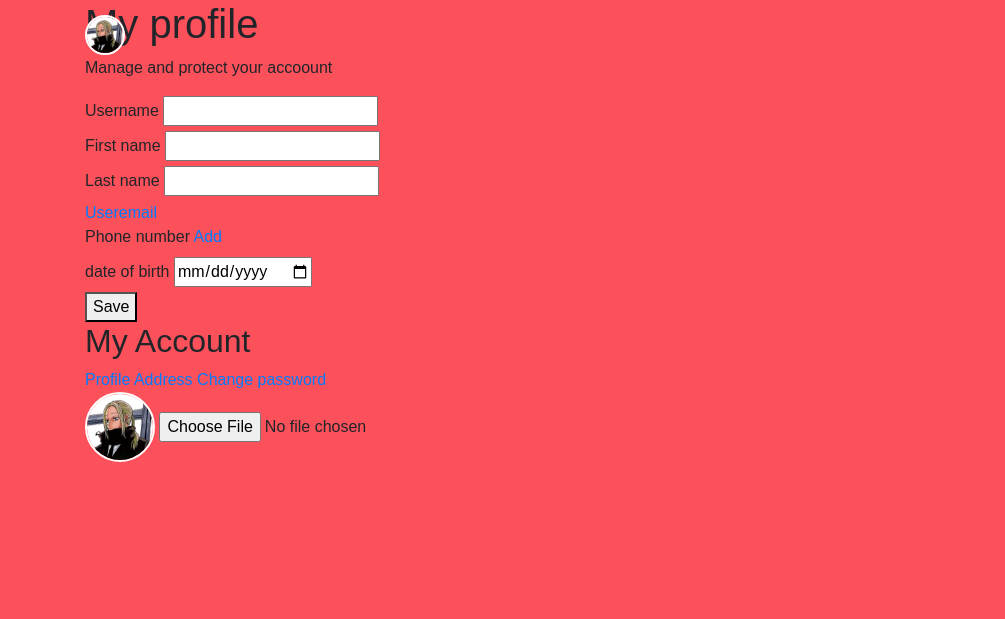
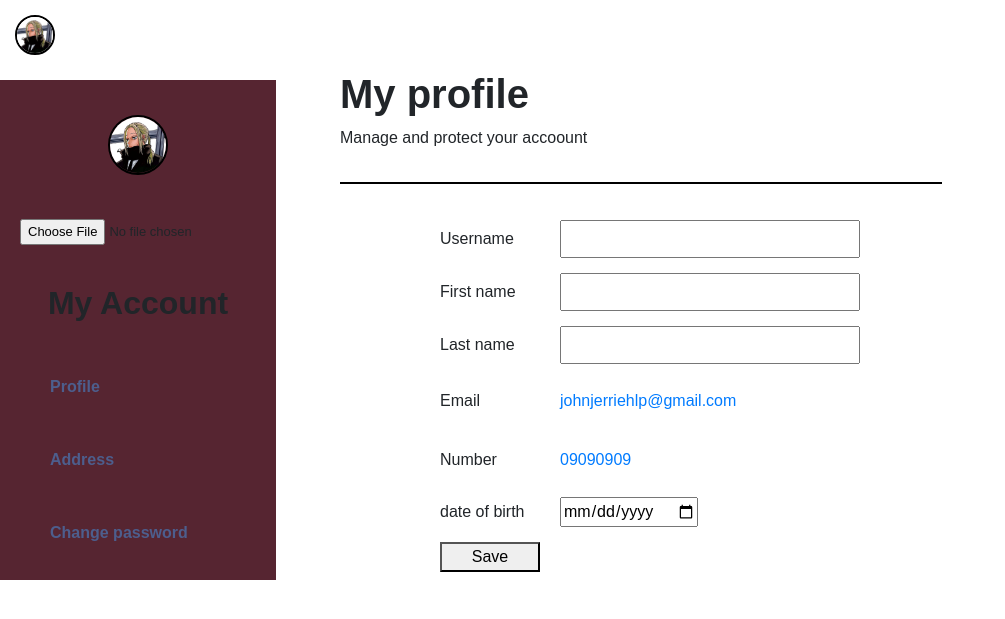
Before and after one commit to slim-rie/SadWebApp, a Flask app: template website/templates/profile.html in a window 1280 px wide. Shown: the top 619 px of the page, without its empty margins (0-1005 px from the left). Run offline with Flask 3, Linux system fonts and the light colour scheme; the template is opened without the code that fills it, so the values that code supplies are empty; some libraries are stand-ins or nearby versions.

Commit message:
progress profile

```diff
--- a/website/static/profile.css
+++ b/website/static/profile.css
@@ -2,33 +2,36 @@
 body {
   margin: 0;
   padding: 0;
-  background-color: #fc515b; /* Light green background for testing */
+  background-color: white; /* Light green background for testing */
   font-family: Arial, sans-serif;
+  padding-top: 60px;
+  display: grid;
 }
 
 /* Style the profile container (now a <header>) */
 header.profile-container {
   top: 15px;
-  position: fixed; /* Allows the dropdown to be positioned relative to this container */
-  display: inline-block; /* Keeps the container inline with other elements */
+  left: 15px;
+  position: fixed;
+  z-index: 1001; /* Higher than the nav-bar’s z-index */
 }
 
 /* Style the profile icon */
 .profile-icon img {
   border-radius: 50%;
-  border: 2px solid #ffffff;
+  border: 2px solid black;
 }
 
-/* Style the dropdown menu (now a <nav>) */
 nav.dropdown-menu {
   display: none;
-  position: absolute;
   top: 100%;
   left: 0;
   background-color: #562531;
   box-shadow: 0 2px 5px rgba(43, 26, 26, 0.2);
   border-radius: 5px;
   z-index: 1000;
+  padding: 0;
+  min-width: 150px; /* Keep the dropdown wide enough */
 }
 
 /* Show the dropdown menu on hover */
@@ -39,18 +42,19 @@ header.profile-container:hover nav.dropdown-menu {
 /* Style the dropdown menu list */
 nav.dropdown-menu ul {
   list-style: none;
-  margin: 0;
-  padding: 0;
+  margin: 0; /* Remove default margin */
+  padding: 0; /* Remove default padding */
 }
 
 /* Style each dropdown item */
 nav.dropdown-menu li {
   font-weight: bold;
-  padding: 10px 30px;
+  padding: 10px 10px 10px 15px; /* Adjusted padding for left alignment */
 }
 
 /* Style the links in the dropdown */
 nav.dropdown-menu a {
+  text-align: left;
   text-decoration: none; /* Remove underline from links */
   color: #4d5e8d;
   font-size: 16px;
@@ -62,3 +66,95 @@ nav.dropdown-menu a:hover {
   background-color: #562531; /* Light gray background on hover */
   color: #000; /* Darker text color on hover */
 }
+
+.nav-bar {
+  background-color: #562531;
+  top: 80px; /* Increased to ensure it’s below the dropdown menu */
+  left: 0px;
+  position: absolute;
+  margin: 0;
+  padding: 30px 10px;
+  display: flex;
+  flex-direction: column;
+  justify-content: space-between;
+  height: 500px;
+}
+
+.nav-bar h2 {
+  font-weight: bold;
+  text-align: center;
+}
+
+.nav-bar a {
+  text-align: left;
+  display: block;
+  text-decoration: none;
+  color: #4d5e8d;
+  font-weight: bold;
+  padding: 5px 30px;
+  margin-left: 10px;
+  margin-right: 10px;
+}
+
+.nav-bar a:hover {
+  color: #000;
+}
+
+.nav-bar #update-profile {
+  margin-left: 10px;
+  font-size: small;
+}
+
+.nav-bar #edit-profile {
+  text-align: center;
+}
+
+main {
+  padding: 20px;
+  margin-left: 300px;
+  top: 50px;
+  position: fixed;
+  left: 20px;
+  display: flex;
+  flex-direction: column;
+  text-align: left;
+}
+
+main .personal-info {
+  position: relative; /* or absolute/fixed depending on your layout */
+  left: 100px;
+  margin-top: 20px;
+}
+
+main a {
+  margin: 10px 0;
+  display: block;
+  text-align: right;
+  position: relative;
+}
+
+.field-group {
+  display: flex;
+  align-items: center;
+  margin-bottom: 15px;
+}
+
+.field-group label {
+  width: 100px; /* Set a fixed width for labels */
+  margin-right: 20px;
+  margin-bottom: 0;
+}
+
+main .submit {
+  width: 100px;
+}
+
+h1 {
+  font-weight: bold;
+}
+
+input[type="text"] {
+  color: transparent;
+  padding: 5px;
+  width: 300px;
+}
--- a/website/templates/profile.html
+++ b/website/templates/profile.html
@@ -31,36 +31,81 @@ content %} {% block head %}
         </ul>
       </nav>
     </header>
+    <main>
       <h1>My profile</h1>
       <p>Manage and protect your accoount</p>
+      <hr style="border: 1px solid black; width:600px;">
+
+      <div class="personal-info">
+        <div class="field-group">
           <label for="username">Username</label>
-    <input type="text" /><br />
+          <input type="text" />
+        </div>
+
+        <div class="field-group">
           <label for="first name">First name</label>
-    <input type="text" /><br />
+          <input type="text" />
+        </div>
+
+        <div class="field-group">
           <label for="last name">Last name</label>
-    <input type="text" /><br />
-    <a href="email">Useremail</a><br />
-    <label for="phone number">Phone number</label>
-    <a href="number">Add</a><br />
+          <input type="text" />
+        </div>
+
+        <div class="field-group">
+          <label for="email">Email</label>
+          <a href="email">johnjerriehlp@gmail.com</a>
+        </div>
+
+        <div class="field-group">
+          <label for="phone number">Number</label>
+          <a href="number">09090909</a>
+        </div>
+
+        <div class="field-group">
           <label for="date of birth">date of birth</label>
-    <input type="date" /><br />
+          <input type="date" />
+        </div>
+
         <button class="submit">Save</button>
-    <aside>
+      </div>
+    </main>
+
+
+    <nav class="nav-bar">
+      <a href="#" class="profile-icon" id="edit-profile">
+        <img
+          src="{{url_for('static', filename='pictures/saka.jpeg')}}"
+          alt="saka"
+          height="60"
+        />
+      </a>
+      <input type="file" name="profile" id="update-profile" accept="image/*" />
       <h2>My Account</h2>
       <a href="profile">Profile</a>
       <a href="address">Address</a>
       <a href="change password">Change password</a>
-    </aside>
-    <aside>
-      <a href="#" class="profile-icon">
-        <img
-          src="{{url_for('static', filename='pictures/saka.jpeg')}}"
-          alt="saka"
-          height="70"
-        />
-      </a>
-      <input type="file" name="profile" />
-    </aside>
+    </nav>
+  </nav>
+</body>
+<script>
+  // Get the input and image elements
+  const input = document.getElementById('update-profile');
+  const profileImg = document.querySelector('#edit-profile img');
+
+  // Add an event listener for when a file is selected
+  input.addEventListener('change', function(event) {
+    const file = event.target.files[0]; // Get the selected file
+    if (file) {
+      const reader = new FileReader();
+      reader.onload = function(e) {
+        profileImg.src = e.target.result; // Update the image src with the new file
+      };
+      reader.readAsDataURL(file); // Read the file as a data URL
+    }
+  });
+</script>
+</html>
   </body>
 </html>
 {% endblock %}
```
Lines whose indentation alone changed are shown as unchanged.
